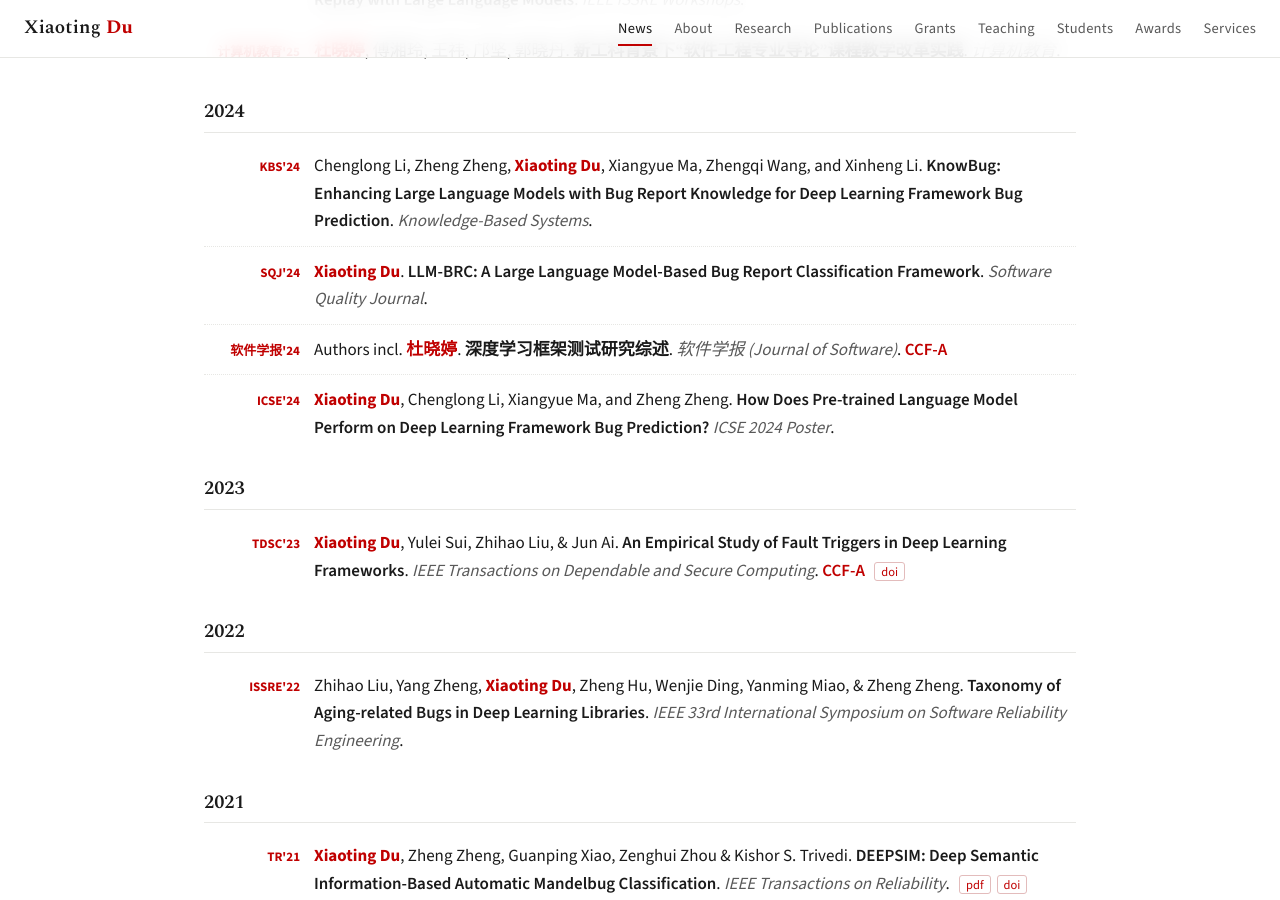
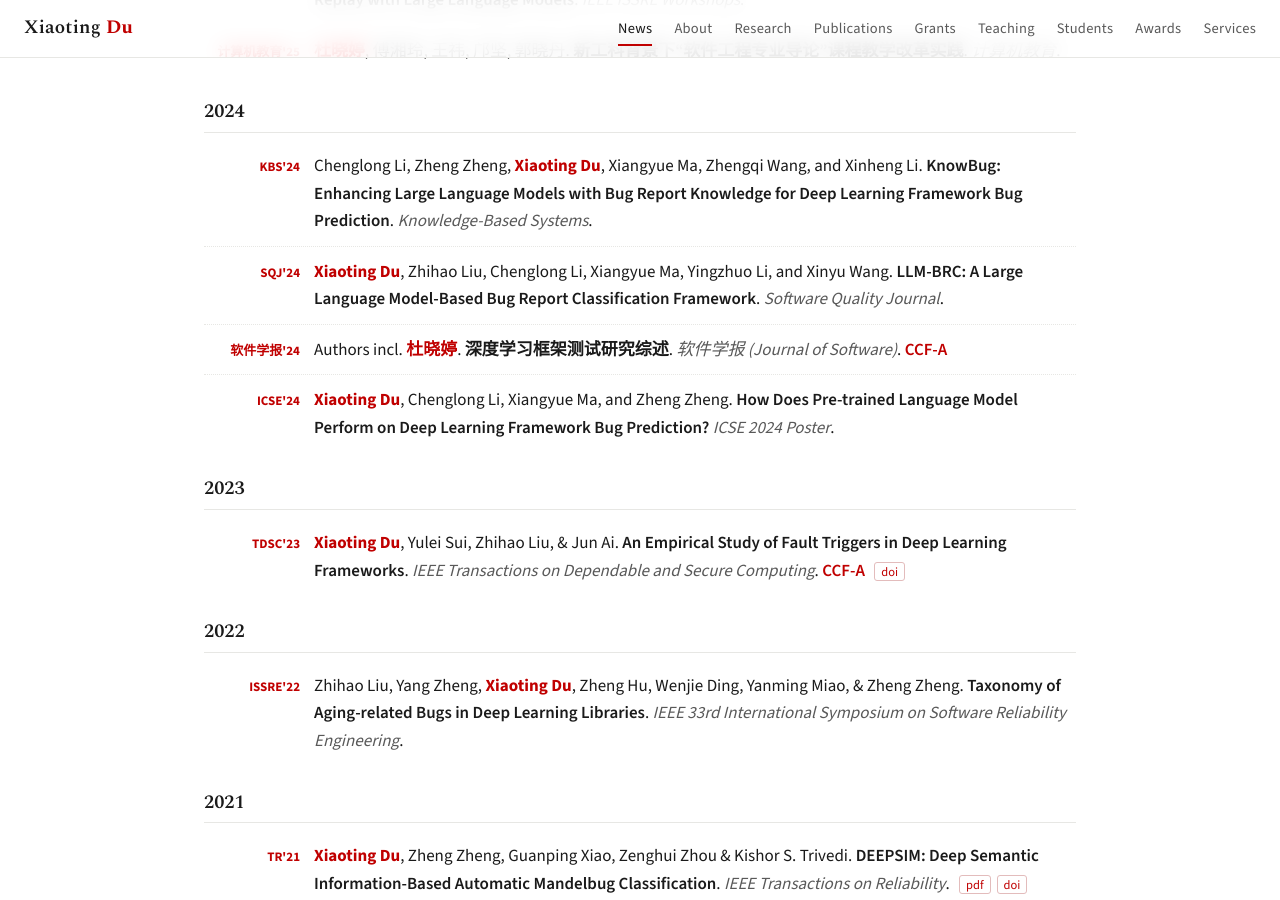
Before and after one commit to xiaotingdu/xiaotingdu.github.io, a Jekyll site: the page index.html, which Jekyll copies as it is, in a window 1280 px wide and 900 px high, scrolled down 2380 px. Built offline with Jekyll 4.4.1, drawn with Linux system fonts in a browser that asks for light colours; a style sheet for code colours, icons or effects is not loaded.

Commit message:
docs: add full author list for LLM-BRC (SQJ'24)
Co-Authored-By: Claude Opus 4.8 <noreply@anthropic.com>
Claude-Session: https://claude.ai/code/session_01HHvSEjrXxiD74jJiDgt76N

```diff
--- a/index.html
+++ b/index.html
@@ -158,7 +158,7 @@
     </div>
     <div class="pub">
       <div class="venue">SQJ'24</div>
-      <div class="pub__body"><span class="me">Xiaoting Du</span>. <span class="title">LLM-BRC: A Large Language Model-Based Bug Report Classification Framework</span>. <span class="viz">Software Quality Journal</span>.</div>
+      <div class="pub__body"><span class="me">Xiaoting Du</span>, Zhihao Liu, Chenglong Li, Xiangyue Ma, Yingzhuo Li, and Xinyu Wang. <span class="title">LLM-BRC: A Large Language Model-Based Bug Report Classification Framework</span>. <span class="viz">Software Quality Journal</span>.</div>
     </div>
     <div class="pub">
       <div class="venue">软件学报'24</div>
```
